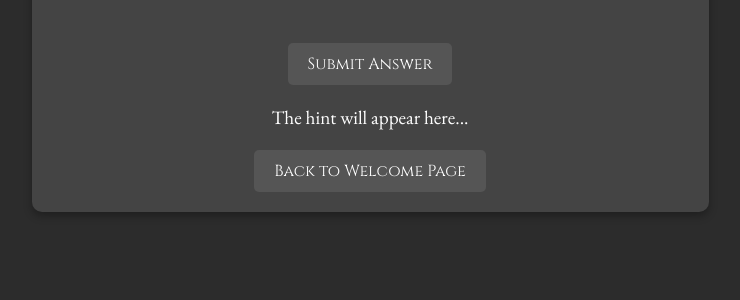
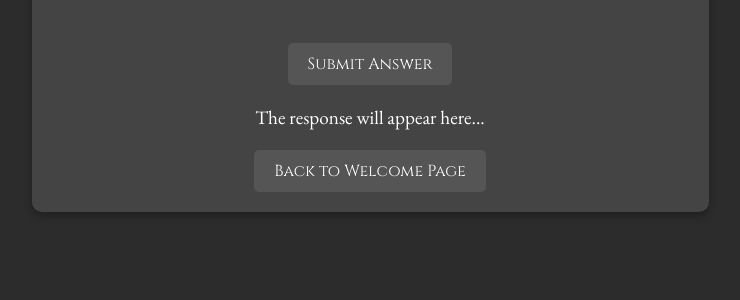
Before and after one commit to CyberPenguinAlpha/flask_game, a Flask app: template templates/scenario.html in a window 1280 px wide. Shown: the part 420-720 px from the top of the page, without its empty margins (270-1010 px from the left). Run offline with Flask 3, Linux system fonts and the light colour scheme; the template is opened without the code that fills it, so the values that code supplies are empty.

Commit message:
Update scenario.html

```diff
--- a/templates/scenario.html
+++ b/templates/scenario.html
@@ -90,18 +90,14 @@
         <h1>{{ title }}</h1>
         <p>{{ description }}</p>
 
-        <!-- User input area for entering answers -->
         <textarea id="userInput" placeholder="Enter your answer..." rows="5" cols="50"></textarea><br>
 
-        <!-- Button to submit the answer -->
         <button onclick="submitAnswer()">Submit Answer</button>
 
-        <!-- Display the AI-generated hint here -->
-        <div id="hintDisplay">The hint will appear here...</div>
+        <div id="hintDisplay">The response will appear here...</div>
 
-        <!-- Button to return to the home page -->
         <a href="/">
-            <button>Back to Welcome Page</button>
+            <button onclick="session['logged_in'] = False">Back to Welcome Page</button>
         </a>
     </div>
 </body>
```
